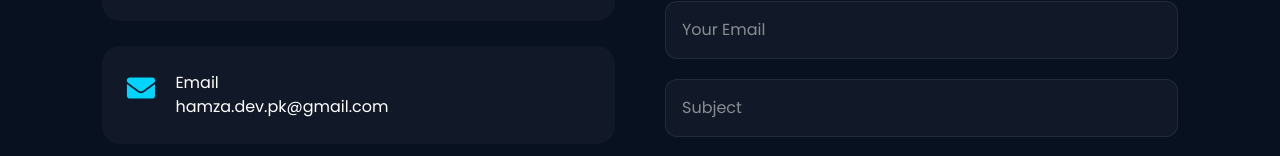
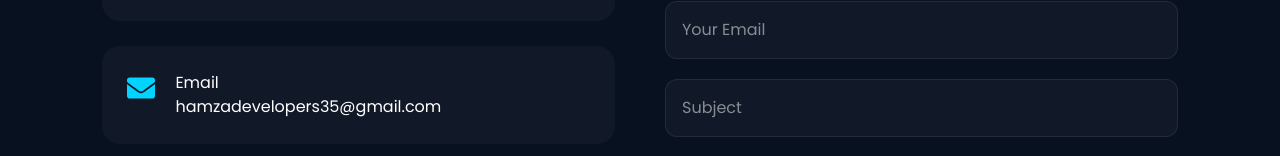
Before and after one commit to MHamza417/FYP_PROJECT, a React (Vite) app in the folder client/: page / in a window 1280 px wide. Shown: the part 4849-5005 px from the top of the page. Built offline with nearby package versions, Linux system fonts and the light colour scheme; no server answers.

Commit message:
Fix all SonarQube code smells and key warnings

```diff
--- a/client/src/components/Contact/Contact.jsx
+++ b/client/src/components/Contact/Contact.jsx
@@ -87,7 +87,7 @@ function Contact() {
             <FaEnvelope className="icon" />
             <div>
               <h3>Email</h3>
-              <p>hamza.dev.pk@gmail.com</p>
+              <p>hamzadevelopers35@gmail.com</p>
             </div>
           </div>
 
```
